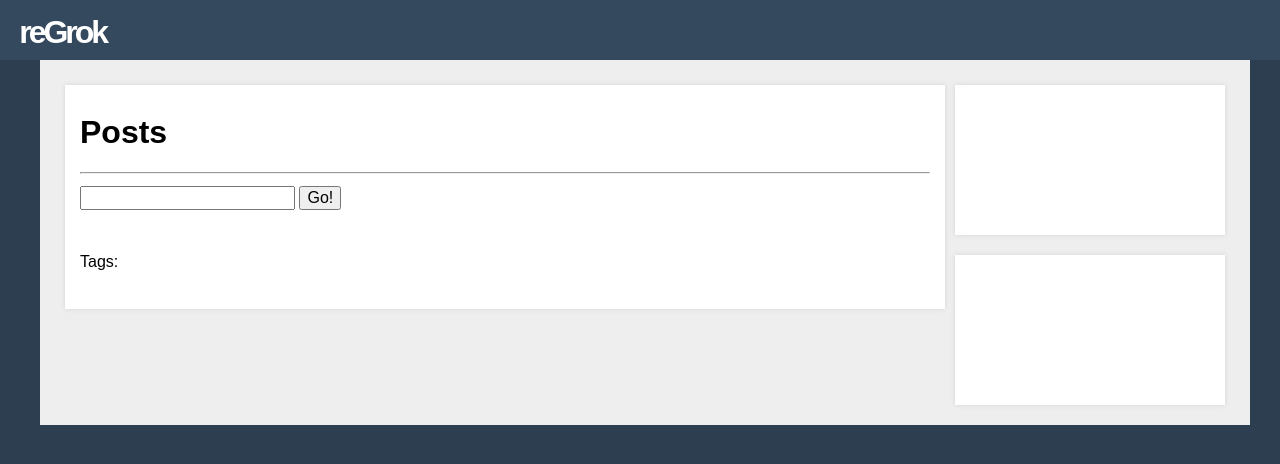
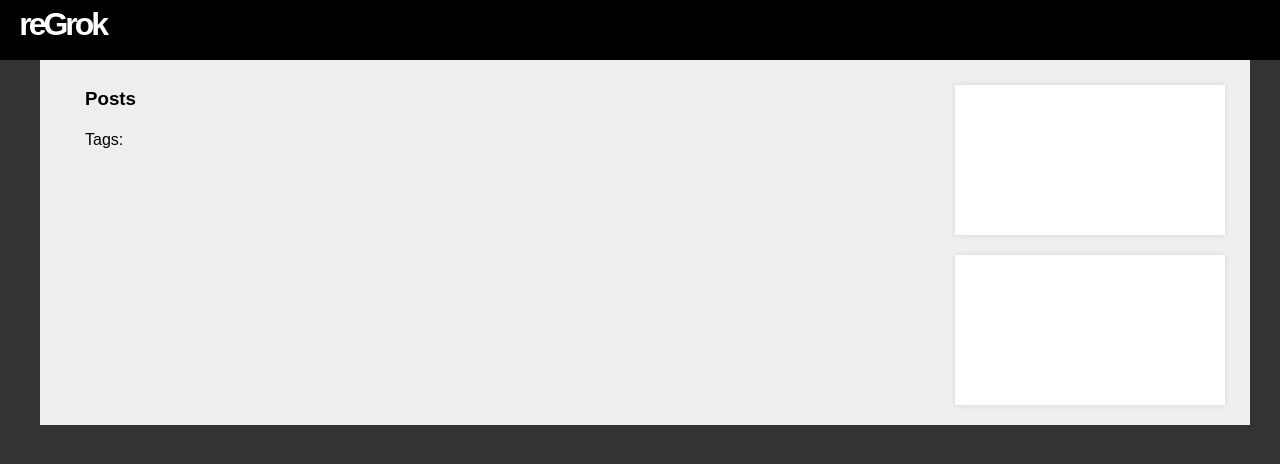
Before and after one commit to droidkid/codeBook, a Flask app: page / in a window 1280 px wide. Shown: the top 464 px of the page. Run offline with Flask 2, Linux system fonts and the light colour scheme; data that the repository does not hold is empty; some libraries are stand-ins or nearby versions.

Commit message:
Style update again :o

```diff
--- a/cookBook/static/style.css
+++ b/cookBook/static/style.css
@@ -8,10 +8,11 @@ html{
     height:100%;
 }
 body{
-    font-family: "Droid Sans", "Arial";
+    font-family: "Sans Serif", "Arial";
+    font-weight: 400;
     margin:0px auto;
-    background-color: #2c3e50;
-    line-height: 2;
+    background-color: #333;
+    line-height: 1.5;
 }
 
 a{
@@ -21,7 +22,7 @@ a{
 .header{
     top :0px;
     height: 60px;
-    background-color: #34495e;
+    background-color: #000;
     color:white;
 }
 
@@ -51,9 +52,7 @@ a{
 .post {
     margin: 5px 5px;
     margin-bottom: 20px;
-    background: #fff;
-    box-shadow: 0 0 5px rgba(0,0,0,0.1);
-    padding:15px;
+    padding:0px 20px 40px;
 }
 
 
@@ -92,6 +91,9 @@ a{
     display: inline;
     margin-right:0.5em;
 }
+.content-header {
+    margin-bottom: 15px;
+}
 
 
 textarea{
@@ -106,10 +108,6 @@ textarea{
 @media (min-width:768px){
     textarea{
         width:650px;
-    }
-    .content .prettyprint{
-        margin-right:8em;
-        margin-left:3em;
     }
 }
 
@@ -142,4 +140,5 @@ textarea{
         padding:10px;
         padding-left:0px;
     }
+
 }
--- a/cookBook/templates/index.html
+++ b/cookBook/templates/index.html
@@ -2,21 +2,7 @@
 {% block content %}
 
 <div class="content-header">
-    <h1 class="inline-heading">{{postTitle}}</h1> <span class="edit">
-    {% if postCode %}
-    <a href = "{{url_for('edit', postCode=postCode)}}" alt="edit this page"><span class="fa fa-pencil fa-lg"></span></a>
-        <span class="fa fa-trash fa-lg"></span></span>
-    {% endif %}
-    <hr/>
+    <h3>{{postTitle}}</h3>
 </div>
-<div class="content-goForm">
-    <form action="javascript:void(0);">
-    <input type="Text" id="postCode"></input>
-    <input type="Submit" value="Go!" onclick="goPost()"/>
-    </form>
-</div>
-<br/>
-
-
     {{postContent | safe}}
 {% endblock content %}
--- a/cookBook/templates/post.html
+++ b/cookBook/templates/post.html
@@ -18,5 +18,7 @@
     </div>
     {% endif %}
 </div>
+    <div class="post-content">
     {{postContent | safe}}
+    </div>
 {% endblock content %}
```
